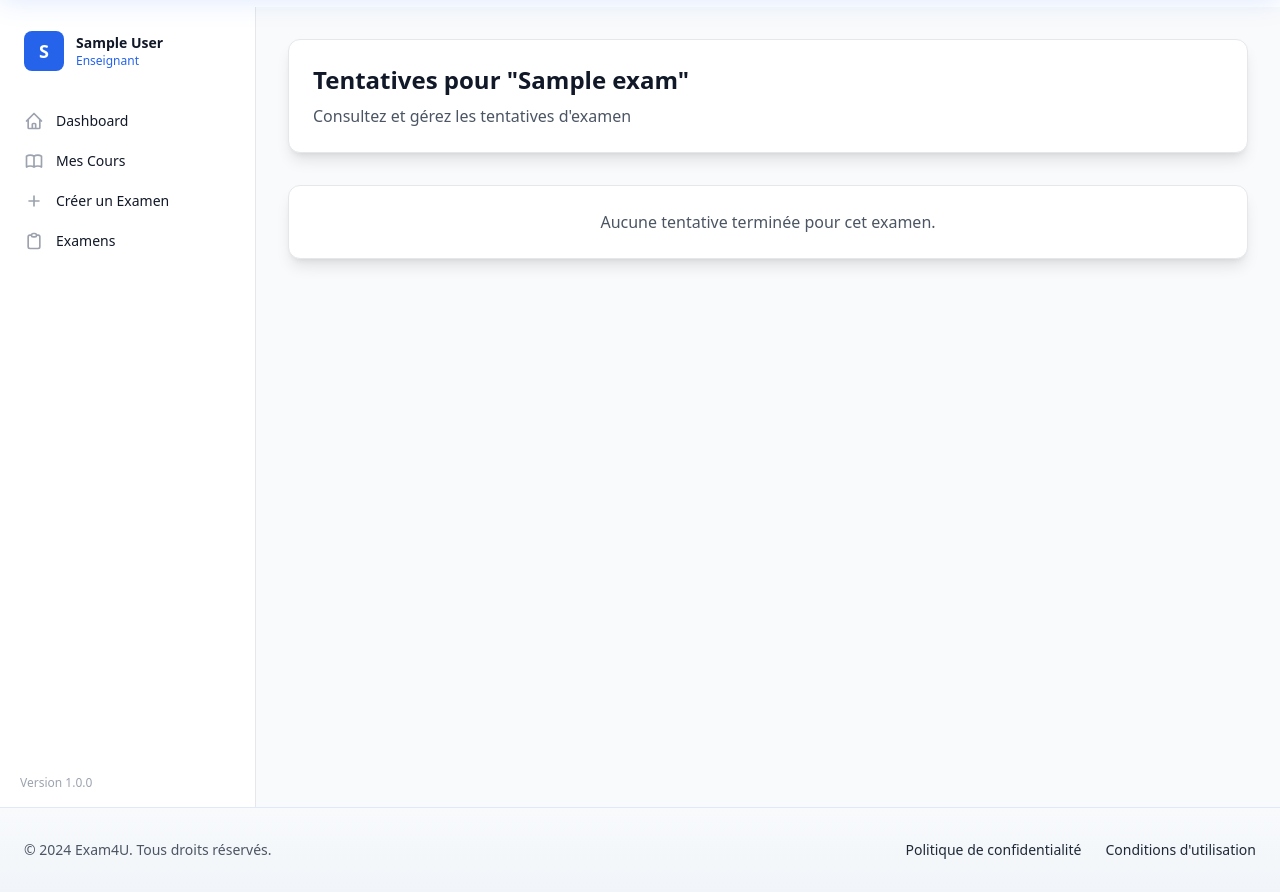
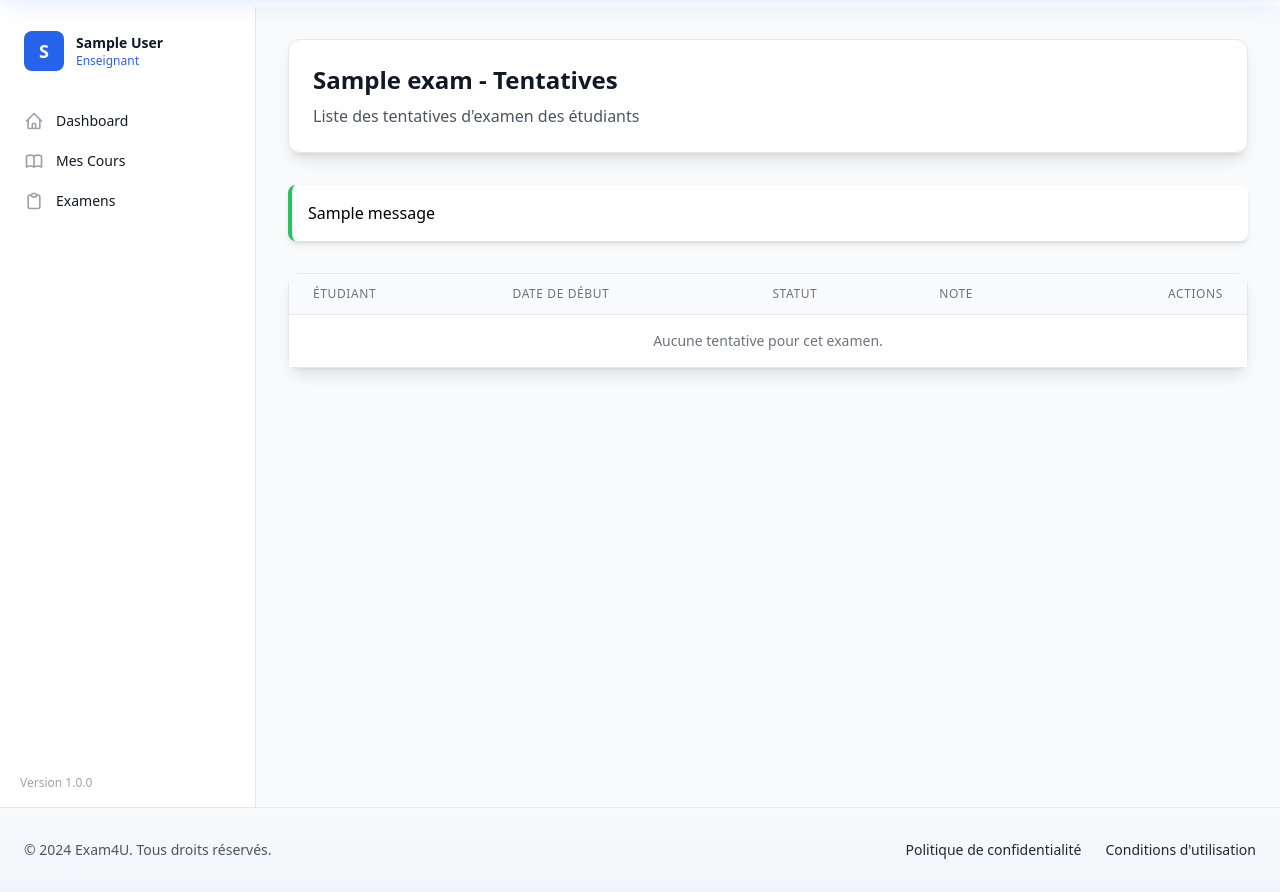
Before and after one commit to YounassAg/EXAM4U, a Django app: page /teacher/exam/1/attempts/ in a window 1280 px wide. Shown: the part 73-965 px from the top of the page. Run offline with Django 5.2, Linux system fonts and the light colour scheme; a user stored in the database is signed in; tables that the repository leaves empty hold one stand-in row (values such as "Sample post"); one stand-in notice (Sample message) is shown; some libraries are stand-ins or nearby versions.

Commit message:
Implement exam correction system
- Add exam attempts listing page for teachers
- Implement grading interface for both MCQ and open questions
- Add automatic grade calculation for MCQ questions
- Include partial credit system for multiple answer questions
- Add security checks for teacher permissions
- Optimize database queries with select_related
- Implement French UI messages and labels

```diff
--- a/app/urls.py
+++ b/app/urls.py
@@ -22,5 +22,5 @@
         path('teacher/exam/delete_exam/<int:exam_id>/', views.delete_exam, name='delete_exam'),
         path('teacher/exam/edit_exam/<int:exam_id>/', views.edit_exam, name='edit_exam'),
         path('teacher/exam/<int:exam_id>/attempts/', views.exam_attempts, name='exam_attempts'),
-        path('teacher/exam/attempt/<int:attempt_id>/correct/', views.correct_exam, name='correct_exam'),
+        path('teacher/exam/attempt/<int:attempt_id>/correct/', views.grade_attempt, name='grade_attempt'),
 ]
--- a/app/views.py
+++ b/app/views.py
@@ -508,44 +508,98 @@
     return render(request, 'teacher/exam/exam_attempts.html', context)
 
 
-def correct_exam(request, attempt_id):
-    # Get the exam attempt
-    attempt = get_object_or_404(ExamAttempt, id=attempt_id)
+@login_required
+def grade_attempt(request, attempt_id):
+    """View to grade a specific exam attempt"""
+    attempt = get_object_or_404(ExamAttempt.objects.select_related(
+        'exam', 'student', 'student__user', 'exam__course'
+    ), id=attempt_id)
 
-    # Get all responses for this attempt
-    responses = Response.objects.filter(attempt=attempt)
+    # Verify teacher permission
+    if request.user.userprofile.role != 'teacher' or request.user.userprofile != attempt.exam.course.teacher:
+        messages.error(request, "Vous n'avez pas la permission de corriger cet examen.")
+        return redirect('dashboard')
 
-    # Dynamically generate a formset for the responses (grading each response)
-    ResponseFormSet = modelformset_factory(Response, fields=('response_grade',), extra=0)
+    # Get all responses for this attempt with related questions
+    responses = Response.objects.filter(
+        attempt=attempt
+    ).select_related(
+        'question'
+    ).prefetch_related(
+        'question__mcqchoice_set'
+    )
 
     if request.method == 'POST':
-        formset = ResponseFormSet(request.POST, queryset=responses)
+        total_points = 0
+        total_possible_points = 0
 
-        if formset.is_valid():
-            # Use a transaction to ensure all data is saved correctly
-            with transaction.atomic():
-                # Save all the graded responses
-                formset.save()
+        for response in responses:
+            response_grade = float(request.POST.get(f'grade_{response.id}', 0))
+            response.response_grade = response_grade
+            response.save()
 
-                # Calculate the total grade for the attempt
-                total_grade = sum(response.response_grade for response in responses if response.response_grade is not None)
+            total_points += response_grade
+            total_possible_points += response.question.points
 
-                # Update the attempt grade
-                attempt.grade = total_grade
-                attempt.status = 'completed'  # Set status to completed after grading
-                attempt.save()
+        # Calculate final grade as percentage
+        if total_possible_points > 0:
+            final_grade = total_points
+        else:
+            final_grade = 0
 
-            # Redirect to another view (e.g., a summary or list of attempts)
-            return redirect('exam_attempts_list')  # Replace with your desired URL name
+        attempt.grade = final_grade
+        attempt.status = 'completed'
+        attempt.save()
 
-    else:
-        formset = ResponseFormSet(queryset=responses)
+        messages.success(request, 'La correction a été enregistrée avec succès!')
+        return redirect('exam_attempts', exam_id=attempt.exam.id)
+
+    responses_data = []
+    for response in responses:
+        if response.question.question_type == 'MCQ':
+            # For MCQ, calculate automatic grade
+            selected_answers = response.response_text.split(',') if response.response_text else []
+            correct_choices = MCQChoice.objects.filter(
+                question=response.question,
+                is_correct=True
+            )
+            total_correct = len(correct_choices)
+
+            if total_correct > 0:
+                # Check if all selected answers are correct and no correct answers are missing
+                selected_choices = MCQChoice.objects.filter(
+                    question=response.question,
+                    choice_label__in=selected_answers
+                )
+
+                correct_selected = selected_choices.filter(is_correct=True).count()
+                incorrect_selected = selected_choices.count() - correct_selected
+
+                if response.question.allow_multiple_answers:
+                    # Partial credit for multiple answer questions
+                    suggested_grade = (correct_selected / total_correct) * response.question.points
+                    if incorrect_selected > 0:
+                        suggested_grade *= 0.5  # Penalty for incorrect selections
+                else:
+                    # Single answer questions - all or nothing
+                    suggested_grade = response.question.points if correct_selected == total_correct and incorrect_selected == 0 else 0
+            else:
+                suggested_grade = 0
+        else:
+            suggested_grade = None
+
+        responses_data.append({
+            'response': response,
+            'suggested_grade': suggested_grade
+        })
 
     context = {
         'attempt': attempt,
-        'formset': formset,
+        'responses_data': responses_data,
     }
+
     return render(request, 'teacher/exam/correct_exam.html', context)
+
 
 @login_required
 @role_required('student')
--- a/templates/components/teacher_sidebar.html
+++ b/templates/components/teacher_sidebar.html
@@ -38,17 +38,6 @@
                 </a>
             </li>
 
-            <!-- Create Exam -->
-            <li>
-                <a href="{% url 'create_exam' %}"
-                   class="group flex items-center px-3 py-2 text-sm font-medium rounded-lg {% if '/teacher/exam/create_exam/' in request.path %}text-blue-600 bg-blue-50{% else %}text-gray-900 hover:bg-gray-50{% endif %}">
-                    <svg class="flex-shrink-0 w-5 h-5 mr-3 {% if '/teacher/exam/create_exam/' in request.path %}text-blue-600{% else %}text-gray-400 group-hover:text-gray-500{% endif %}" fill="none" stroke="currentColor" viewBox="0 0 24 24">
-                        <path stroke-linecap="round" stroke-linejoin="round" stroke-width="2" d="M12 6v6m0 0v6m0-6h6m-6 0H6"/>
-                    </svg>
-                    Créer un Examen
-                </a>
-            </li>
-
             <!-- Exams -->
             <li>
                 <a href="{% url 'teacher_exam_list' %}"
--- a/templates/teacher/exam/exam_attempts.html
+++ b/templates/teacher/exam/exam_attempts.html
@@ -1,6 +1,7 @@
+{# templates/exams/exam_attempts.html #}
 {% extends 'base.html' %}
 
-{% block title %}Tentatives d'Examen - Exam4U{% endblock %}
+{% block title %}Tentatives - {{ exam.title }} - Exam4U{% endblock %}
 
 {% block content %}
 <div class="flex min-h-screen bg-gray-50">
@@ -9,72 +10,96 @@
     <div class="flex-1 p-8 space-y-8">
         <!-- Title Section -->
         <div class="bg-white rounded-xl shadow-lg border border-gray-200 p-6">
-            <h1 class="text-2xl font-bold text-gray-900">Tentatives pour "{{ exam.title }}"</h1>
-            <p class="text-gray-600 mt-2">Consultez et gérez les tentatives d'examen</p>
+            <h1 class="text-2xl font-bold text-gray-900">{{ exam.title }} - Tentatives</h1>
+            <p class="text-gray-600 mt-2">Liste des tentatives d'examen des étudiants</p>
         </div>
 
-        <!-- Attempts List Section -->
-        <div class="space-y-6">
-            {% if attempts %}
-                <div class="grid grid-cols-1 gap-6">
+        {% if messages %}
+            <div class="messages space-y-4">
+                {% for message in messages %}
+                    <div class="message {{ message.tags }} bg-white p-4 rounded-lg border-l-4 {% if message.tags == 'success' %}border-green-500{% else %}border-red-500{% endif %} shadow-md">
+                        {{ message }}
+                    </div>
+                {% endfor %}
+            </div>
+        {% endif %}
+
+        <!-- Attempts List -->
+        <div class="bg-white rounded-xl shadow-lg border border-gray-200">
+            <table class="min-w-full divide-y divide-gray-200">
+                <thead class="bg-gray-50">
+                    <tr>
+                        <th scope="col" class="px-6 py-3 text-left text-xs font-medium text-gray-500 uppercase tracking-wider">
+                            Étudiant
+                        </th>
+                        <th scope="col" class="px-6 py-3 text-left text-xs font-medium text-gray-500 uppercase tracking-wider">
+                            Date de début
+                        </th>
+                        <th scope="col" class="px-6 py-3 text-left text-xs font-medium text-gray-500 uppercase tracking-wider">
+                            Statut
+                        </th>
+                        <th scope="col" class="px-6 py-3 text-left text-xs font-medium text-gray-500 uppercase tracking-wider">
+                            Note
+                        </th>
+                        <th scope="col" class="px-6 py-3 text-right text-xs font-medium text-gray-500 uppercase tracking-wider">
+                            Actions
+                        </th>
+                    </tr>
+                </thead>
+                <tbody class="bg-white divide-y divide-gray-200">
                     {% for attempt in attempts %}
-                        <div class="bg-white rounded-xl shadow-lg border border-gray-200 p-6 hover:shadow-xl transition-all duration-300">
-                            <div class="space-y-4">
-                                <div class="flex items-center justify-between">
-                                    <h2 class="text-xl font-bold text-gray-900">
-                                        {{ attempt.student.user.first_name }} {{ attempt.student.user.last_name }}
-                                    </h2>
-                                    <span class="px-3 py-1 rounded-full text-sm font-medium
-                                        {% if attempt.status == 'completed' %}bg-green-100 text-green-800
-                                        {% elif attempt.status == 'in_progress' %}bg-yellow-100 text-yellow-800
-                                        {% else %}bg-red-100 text-red-800{% endif %}">
-                                        {{ attempt.get_status_display }}
-                                    </span>
+                        <tr>
+                            <td class="px-6 py-4 whitespace-nowrap">
+                                <div class="text-sm font-medium text-gray-900">
+                                    {{ attempt.student.last_name }} {{ attempt.student.first_name }}
                                 </div>
-
-                                <div class="grid grid-cols-1 md:grid-cols-3 gap-4">
-                                    <div class="flex items-center space-x-2">
-                                        <svg class="w-5 h-5 text-gray-400" fill="none" stroke="currentColor" viewBox="0 0 24 24">
-                                            <path stroke-linecap="round" stroke-linejoin="round" stroke-width="2" d="M9 12l2 2 4-4m6 2a9 9 0 11-18 0 9 9 0 0118 0z"/>
-                                        </svg>
-                                        <span class="text-gray-600">Note: {{ attempt.grade }}</span>
-                                    </div>
-
-                                    {% if attempt.time_taken %}
-                                        <div class="flex items-center space-x-2">
-                                            <svg class="w-5 h-5 text-gray-400" fill="none" stroke="currentColor" viewBox="0 0 24 24">
-                                                <path stroke-linecap="round" stroke-linejoin="round" stroke-width="2" d="M12 8v4l3 3m6-3a9 9 0 11-18 0 9 9 0 0118 0z"/>
-                                            </svg>
-                                            <span class="text-gray-600">Temps: {{ attempt.time_taken|floatformat:2 }} minutes</span>
-                                        </div>
+                            </td>
+                            <td class="px-6 py-4 whitespace-nowrap">
+                                <div class="text-sm text-gray-900">
+                                    {{ attempt.start_date|date:"d/m/Y H:i" }}
+                                </div>
+                            </td>
+                            <td class="px-6 py-4 whitespace-nowrap">
+                                <span class="px-2 inline-flex text-xs leading-5 font-semibold rounded-full
+                                    {% if attempt.status == 'completed' %}
+                                        bg-green-100 text-green-800
+                                    {% elif attempt.status == 'in_progress' %}
+                                        bg-yellow-100 text-yellow-800
                                     {% else %}
-                                        <div class="flex items-center space-x-2">
-                                            <svg class="w-5 h-5 text-red-400" fill="none" stroke="currentColor" viewBox="0 0 24 24">
-                                                <path stroke-linecap="round" stroke-linejoin="round" stroke-width="2" d="M12 8v4m0 4h.01M21 12a9 9 0 11-18 0 9 9 0 0118 0z"/>
-                                            </svg>
-                                            <span class="text-red-600">Temps: N/A</span>
-                                        </div>
+                                        bg-red-100 text-red-800
+                                    {% endif %}">
+                                    {{ attempt.get_status_display }}
+                                </span>
+                            </td>
+                            <td class="px-6 py-4 whitespace-nowrap">
+                                <div class="text-sm text-gray-900">
+                                    {% if attempt.grade is not None %}
+                                       <b>{{ attempt.grade|floatformat:1 }} </b>/ 20
+                                    {% else %}
+                                        -
                                     {% endif %}
                                 </div>
-
-                                <div class="pt-4">
-                                    <a href="{% url 'correct_exam' attempt.id %}"
-                                       class="inline-flex items-center px-4 py-2 bg-blue-600 text-white rounded-lg hover:bg-blue-700 transition-all space-x-2">
-                                        <svg class="w-5 h-5" fill="none" stroke="currentColor" viewBox="0 0 24 24">
-                                            <path stroke-linecap="round" stroke-linejoin="round" stroke-width="2" d="M11 5H6a2 2 0 00-2 2v11a2 2 0 002 2h11a2 2 0 002-2v-5m-1.414-9.414a2 2 0 112.828 2.828L11.828 15H9v-2.828l8.586-8.586z"/>
-                                        </svg>
-                                        <span>Corriger</span>
-                                    </a>
-                                </div>
-                            </div>
-                        </div>
+                            </td>
+                            <td class="px-6 py-4 whitespace-nowrap text-right text-sm font-medium">
+                                <a href="{% url 'grade_attempt' attempt.id %}"
+                                   class="text-blue-600 hover:text-blue-900">
+                                    {% if attempt.grade is not None %}
+                                        Modifier la correction
+                                    {% else %}
+                                        Corriger
+                                    {% endif %}
+                                </a>
+                            </td>
+                        </tr>
+                    {% empty %}
+                        <tr>
+                            <td colspan="5" class="px-6 py-4 text-center text-sm text-gray-500">
+                                Aucune tentative pour cet examen.
+                            </td>
+                        </tr>
                     {% endfor %}
-                </div>
-            {% else %}
-                <div class="bg-white rounded-xl shadow-lg border border-gray-200 p-6 text-center">
-                    <p class="text-gray-600">Aucune tentative terminée pour cet examen.</p>
-                </div>
-            {% endif %}
+                </tbody>
+            </table>
         </div>
     </div>
 </div>
```
Also changed, not shown: templates/teacher/exam/correct_exam.html (+53 -64 lines), templates/teacher/exam/edit_exam.html (+17 -24 lines).
